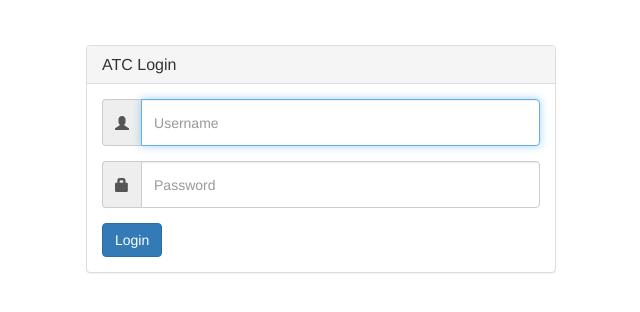
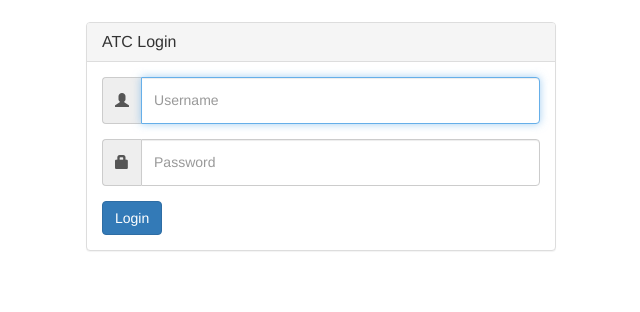
Before and after one commit to jawrainey/atc, a Flask app: page / in a window 1280 px wide. Shown: the top 312 px of the page, without its empty margins (319-959 px from the left). Run offline with Flask 2, Linux system fonts and the light colour scheme; some libraries are stand-ins or nearby versions.

Commit message:
Remove unnecessary login id

```diff
--- a/app/static/css/custom.css
+++ b/app/static/css/custom.css
@@ -1,5 +1,5 @@
 .form-control { height: 3.35em; }
-#login, .container { margin-top: 1.6em; }
+.container { margin-top: 1.6em; }
 
 .navbar .nav,
 .navbar .nav > li {
--- a/app/templates/login.html
+++ b/app/templates/login.html
@@ -4,7 +4,7 @@
 {% endblock -%}
 {% block page_content -%}
 {% import "macros.html" as helper %}
-      <div class="panel panel-default" id="login">
+      <div class="panel panel-default">
         <div class="panel-heading">
           <h3 class="panel-title">ATC Login</h3>
         </div>
```
